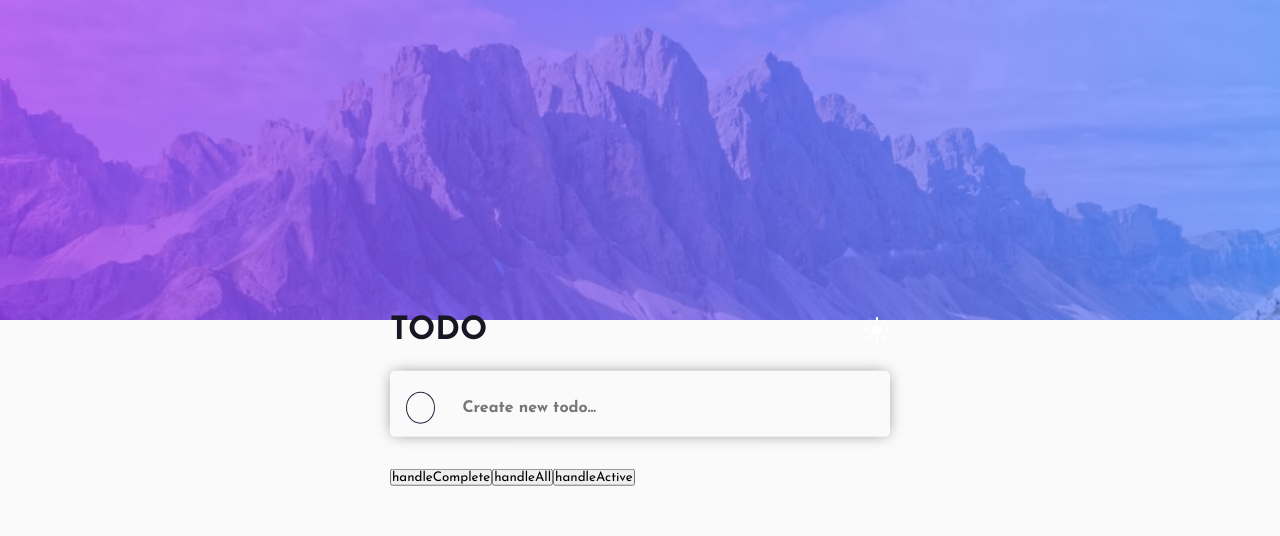
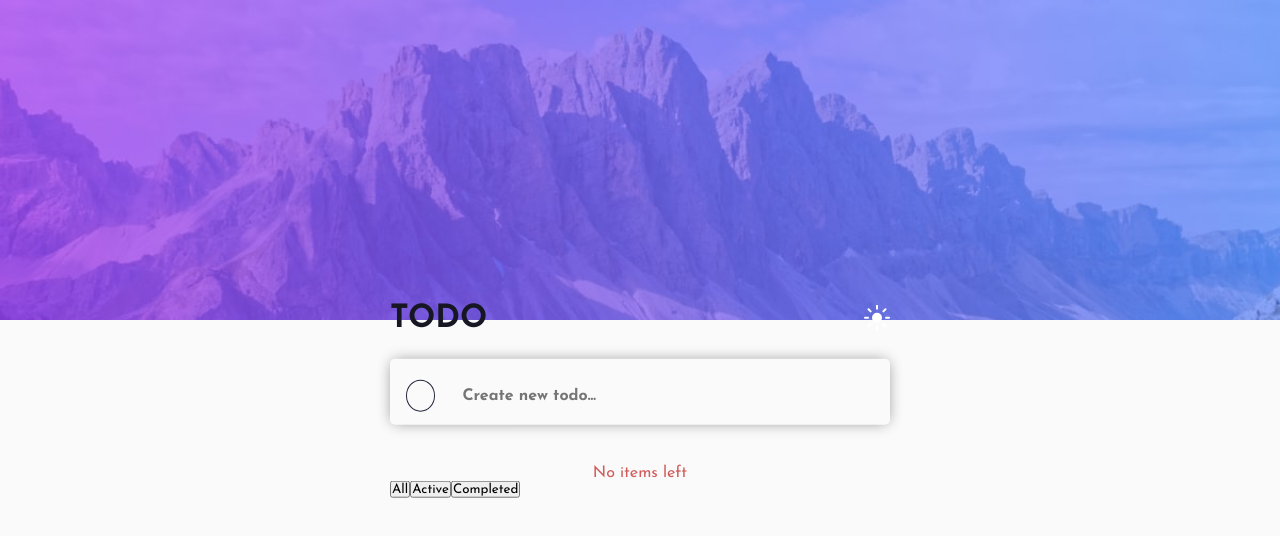
Before and after one commit to Gilocah28/Todo_App, a React (Vite) app: page / in a window 1280 px wide. Shown: the top 536 px of the page. Built offline with nearby package versions, Linux system fonts and the light colour scheme.

Commit message:
Done Filter

```diff
--- a/src/components/floating-container/Filter-container/FilterComponent.jsx
+++ b/src/components/floating-container/Filter-container/FilterComponent.jsx
@@ -1,11 +1,20 @@
 import React from 'react'
 
-const FilterComponent = ({ handleAll, handleComplete, handleActive }) => {
+const FilterComponent = ({ todos, handleAll, handleComplete, handleActive }) => {
+
+
+    const itemCount = todos.filter((todos) => !todos.status).length
     return (
         <div>
-            <button onClick={() => handleComplete()}>handleComplete</button>
-            <button onClick={() => handleAll()}>handleAll</button>
-            <button onClick={() => handleActive()}>handleActive</button>
+            <div className="total_container">
+                <p>{itemCount > 0 ? `${itemCount} items left` : 'No items left'}</p>
+            </div>
+
+            <div className="btn-container">
+                <button onClick={() => handleAll()}>All</button>
+                <button onClick={() => handleActive()}>Active</button>
+                <button onClick={() => handleComplete()}>Completed</button>
+            </div>
 
         </div>
     )
--- a/src/components/floating-container/MainComponent.jsx
+++ b/src/components/floating-container/MainComponent.jsx
@@ -121,6 +121,7 @@ const MainComponent = () => {
         handleAll={handleAll}
         handleActive={handleActive}
         handleComplete={handleComplete}
+        todos={todos}
       />
 
 
```
